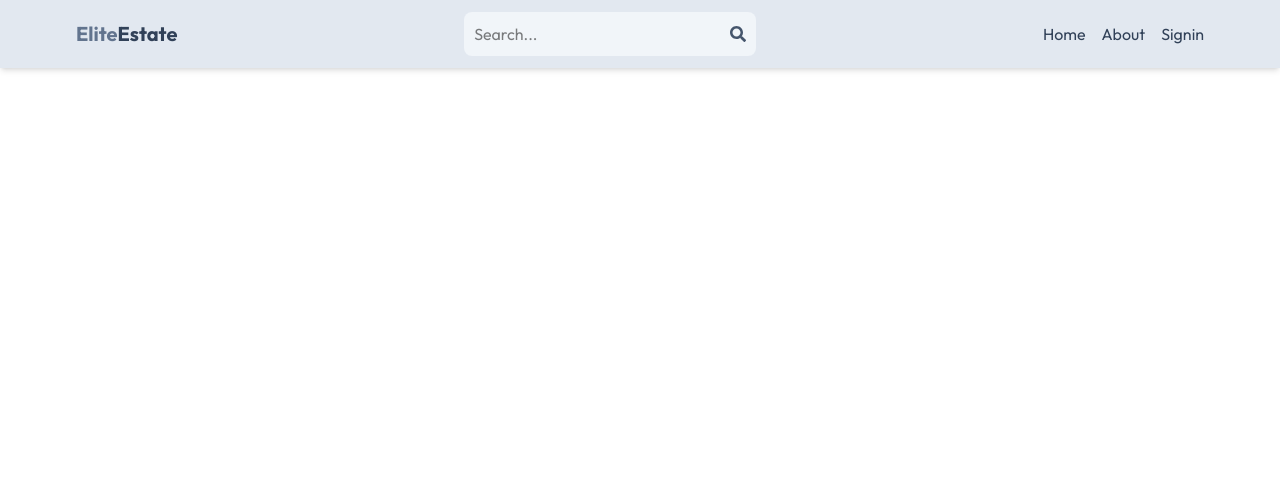
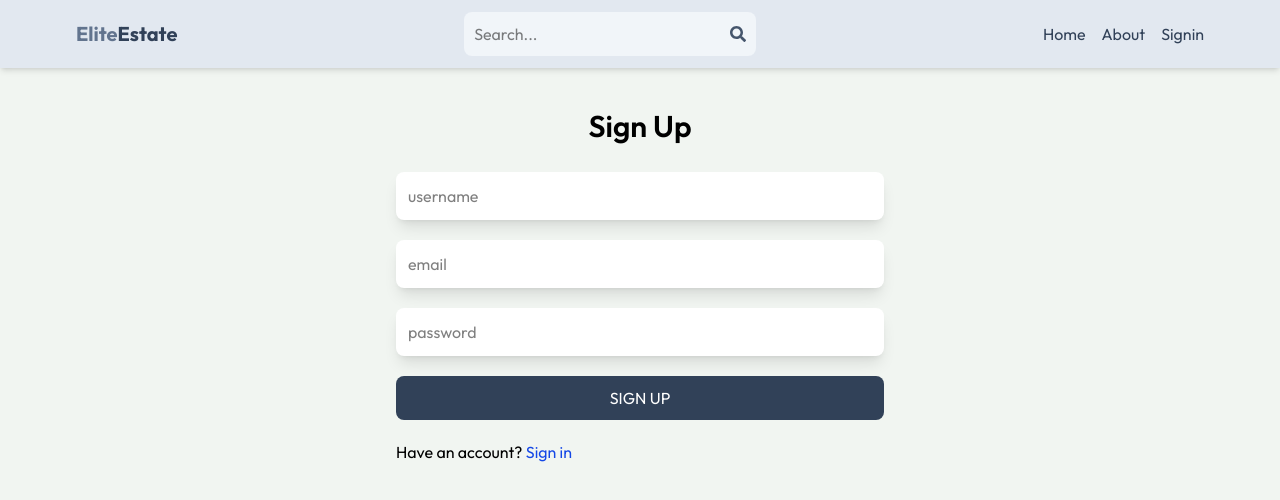
Before and after one commit to Sehar-Tahir/MERN-Estate, a React (Vite) app in the folder client/: page /sign-up in a window 1280 px wide. Shown: the top 500 px of the page. Built offline with nearby package versions, Linux system fonts and the light colour scheme.

Commit message:
signup page UI done

```diff
--- a/client/src/index.css
+++ b/client/src/index.css
@@ -5,3 +5,6 @@
 *{
     font-family: "Outfit", sans-serif;
 }
+body{
+    background-color: rgb(241, 245, 241);
+}
--- a/client/src/pages/SignUp.jsx
+++ b/client/src/pages/SignUp.jsx
@@ -1,8 +1,22 @@
+import {Link} from 'react-router-dom'
 
 const SignUp = () => {
   return (
     <>
-
+    <div className="p-3 max-w-lg mx-auto">
+      <h1 className="text-3xl text-center font-semibold my-7"> Sign Up </h1>
+      <form className=" flex flex-col gap-5">
+        <input type="text" className="p-3 bg-white rounded-lg shadow-lg focus:outline-none" id="username" placeholder="username" required />
+        <input type="email" className="p-3 bg-white rounded-lg shadow-lg focus:outline-none" id="email" placeholder="email" required />
+        <input type="password" className="p-3 bg-white rounded-lg shadow-lg focus:outline-none" id="password" placeholder="password" required />
+        <button className="bg-slate-700 text-white p-2.5 rounded-lg uppercase hover:opacity-95 disabled:opacity-80">Sign Up</button>
+      </form>
+      <div className="flex gap-2 mt-5">
+        <p>Have an account?
+          <Link to={"/sign-in"}><span className="text-blue-700"> Sign in</span></Link>
+        </p>
+      </div>
+      </div>
     </>
   )
 }
```
